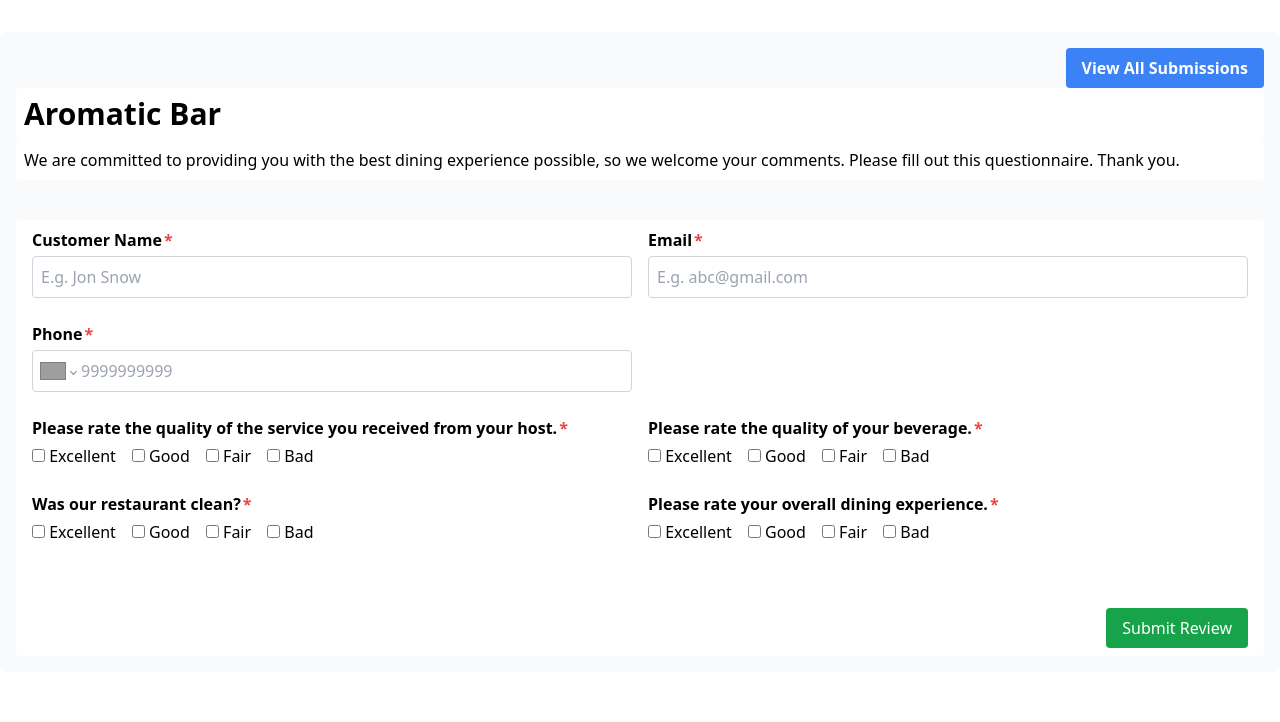
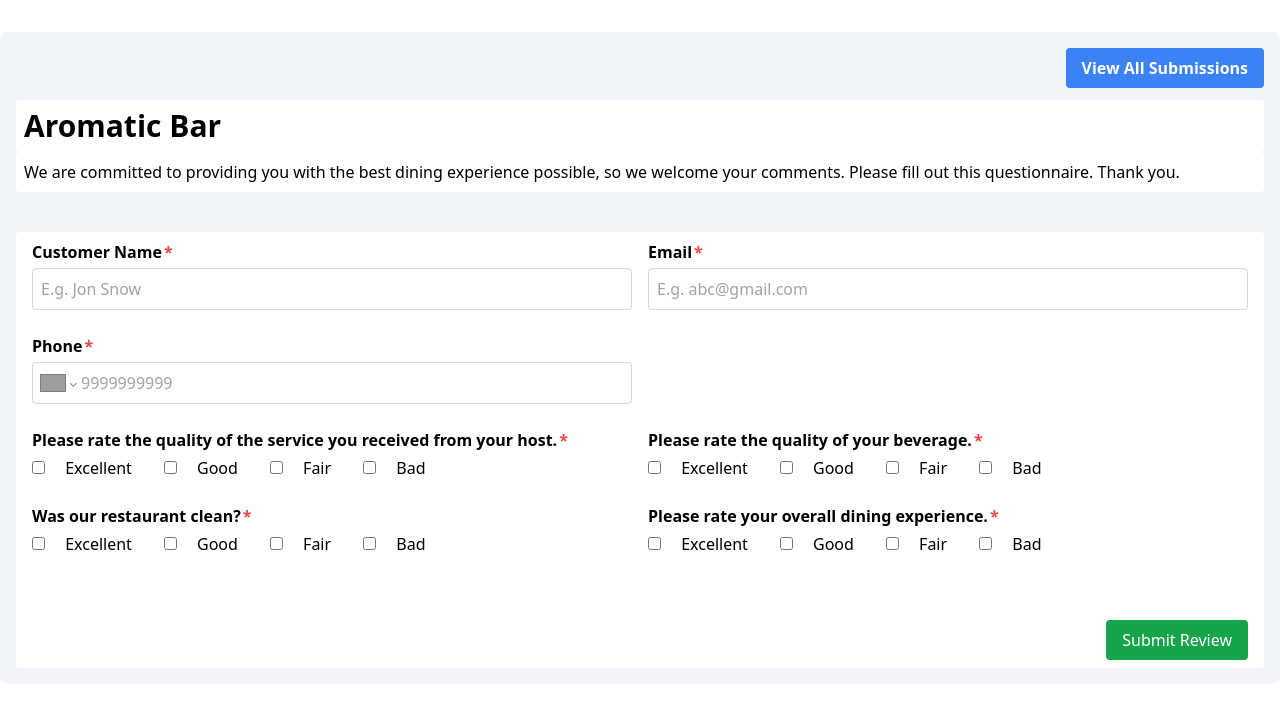
Before and after one commit to nitishkumar31/React_F-G_NitishKumarSamal, a React (Vite) app: page / in a window 1280 px wide. Shown: the top 722 px of the page. Built offline with nearby package versions, Linux system fonts and the light colour scheme; grey boxes are pictures that could not be loaded.

Commit message:
change select style

```diff
--- a/src/components/FeedbackForm.jsx
+++ b/src/components/FeedbackForm.jsx
@@ -139,10 +139,11 @@
                   Please rate the quality of the service you received from your
                   host.
                 </label>
-                <div className="flex space-x-4">
+                <div className="flex gap-x-8 flex-wrap justify-start whitespace-nowrap">
                   {["Excellent", "Good", "Fair", "Bad"].map((value) => (
                     <label key={value} className="cursor-pointer">
                       <Field
+                        className="accent-purple-500"
                         type="checkbox"
                         name="serviceQuality"
                         value={value}
@@ -153,7 +154,7 @@
                             values.serviceQuality === value ? "" : value
                           )
                         }
-                      />{" "}
+                      /> &emsp;
                       {value}
                     </label>
                   ))}
@@ -169,22 +170,22 @@
                 <label className="block font-bold mb-1 after:content-['*'] after:ml-0.5 after:text-red-500">
                   Please rate the quality of your beverage.
                 </label>
-                <div className="flex space-x-4">
+                <div className="flex gap-x-8 flex-wrap justify-start whitespace-nowrap">
                   {["Excellent", "Good", "Fair", "Bad"].map((value) => (
                     <label key={value} className="cursor-pointer">
                       <Field
+                        className="accent-purple-500"
                         type="checkbox"
                         name="beverageQuality"
                         value={value}
                         checked={values.beverageQuality === value}
-                        //   onChange={() => setFieldValue("beverageQuality", value)}
                         onChange={() =>
                           setFieldValue(
                             "beverageQuality",
                             values.beverageQuality === value ? "" : value
                           )
                         }
-                      />{" "}
+                      /> &emsp;
                       {value}
                     </label>
                   ))}
@@ -200,10 +201,11 @@
                 <label className="block font-bold mb-1 after:content-['*'] after:ml-0.5 after:text-red-500">
                   Was our restaurant clean?
                 </label>
-                <div className="flex space-x-4">
+                <div className="flex gap-x-8 flex-wrap justify-start whitespace-nowrap">
                   {["Excellent", "Good", "Fair", "Bad"].map((value) => (
                     <label key={value} className="cursor-pointer">
                       <Field
+                        className="accent-purple-500"
                         type="checkbox"
                         name="cleanliness"
                         value={value}
@@ -214,7 +216,7 @@
                             values.cleanliness === value ? "" : value
                           )
                         }
-                      />{" "}
+                      /> &emsp;
                       {value}
                     </label>
                   ))}
@@ -230,24 +232,22 @@
                 <label className="block font-bold mb-1 after:content-['*'] after:ml-0.5 after:text-red-500">
                   Please rate your overall dining experience.
                 </label>
-                <div className="flex space-x-4">
+                <div className="flex gap-x-8 flex-wrap justify-start whitespace-nowrap">
                   {["Excellent", "Good", "Fair", "Bad"].map((value) => (
                     <label key={value} className="cursor-pointer">
                       <Field
+                        className="accent-purple-500"
                         type="checkbox"
                         name="overallExperience"
                         value={value}
                         checked={values.overallExperience === value}
-                        // onChange={() =>
-                        //   setFieldValue("overallExperience", value)
-                        // }
                         onChange={() =>
                           setFieldValue(
                             "overallExperience",
                             values.overallExperience === value ? "" : value
                           )
                         }
-                      />{" "}
+                      /> &emsp;
                       {value}
                     </label>
                   ))}
--- a/src/pages/FeedbackFormPage.jsx
+++ b/src/pages/FeedbackFormPage.jsx
@@ -3,8 +3,8 @@
 
 const FeedbackFormPage = () => {
   return (
-    <div className="max-w-screen-xl mx-auto mt-8 p-4 bg-slate-50 rounded-lg">
-      <div className="flex justify-end">
+    <div className="max-w-screen-xl mx-auto mt-8 p-4 bg-slate-100 rounded-lg">
+      <div className="pb-3 flex justify-end">
         <Link
           to="/submissions"
           className="bg-blue-500 hover:bg-blue-700 text-white font-semibold py-2 px-4 rounded w-fit"
--- a/src/pages/SubmissionsPage.jsx
+++ b/src/pages/SubmissionsPage.jsx
@@ -37,13 +37,13 @@
   };
 
   return (
-    <div className="mx-auto pt-8 px-8">
-      <h1 className="text-3xl font-bold mb-4 text-center">Submissions</h1>
+    <div className="mt-4 mx-2 p-3 bg-slate-100 rounded-lg">
+      <h1 className="text-3xl font-bold mb-3 text-center bg-white">Submissions</h1>
       {submissions.length > 0 ? (
         <>
-          <div className="flex justify-between px-4">
+          <div className="flex justify-between gap-2 items-center py-2 px-4 bg-white">
             <button
-              className="bg-red-500 text-white py-2 px-4 rounded hover:bg-red-700 cursor-pointer mb-4"
+              className="bg-red-500 text-white py-2 px-4 rounded hover:bg-red-700 cursor-pointer"
               onClick={handleDeleteSelected}
               disabled={selectedSubmissions.length === 0}
             >
@@ -58,7 +58,7 @@
           </div>
 
           <div className="table-container overflow-auto">
-            <div className="submission-tablew-[90vw] h-[calc(100vh-160px)]">
+            <div className="submission-table w-[90vw] h-[calc(100vh-160px)]">
               <table className="relative w-full mx-auto bg-white border">
                 <thead className="sticky top-[-1px] bg-purple-100">
                   <tr>
@@ -68,6 +68,7 @@
                     >
                       <input
                         type="checkbox"
+                        className="accent-purple-500 cursor-pointer"
                         onChange={(e) => {
                           if (e.target.checked) {
                             setSelectedSubmissions(
@@ -77,7 +78,6 @@
                             setSelectedSubmissions([]);
                           }
                         }}
-                        className="accent-purple-500"
                       />
                     </th>
                     <th className="py-3 px-4 border border-slate-300 whitespace-nowrap text-center">
@@ -113,7 +113,7 @@
                       <td className="py-2 border border-slate-300 text-center">
                         <input
                           title="Select"
-                          className="accent-purple-500"
+                          className="accent-purple-500 cursor-pointer"
                           type="checkbox"
                           checked={selectedSubmissions.includes(index)}
                           onChange={() => handleSelectSubmission(index)}
```
